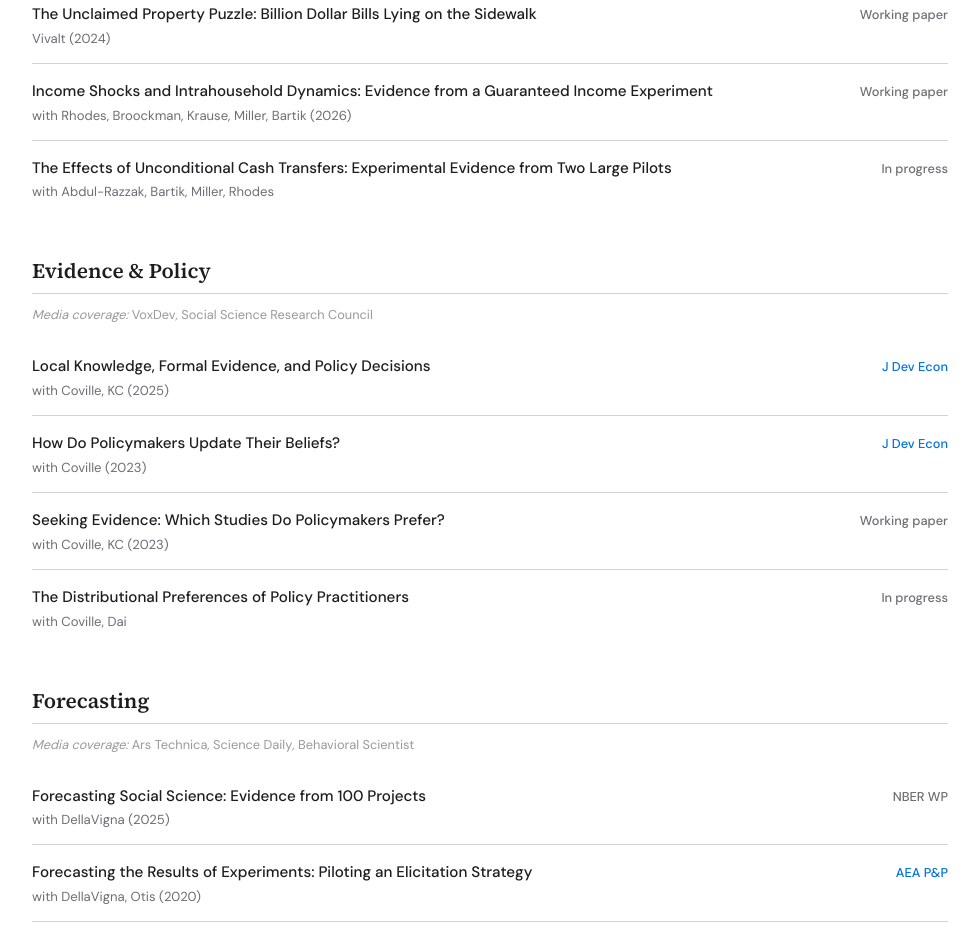
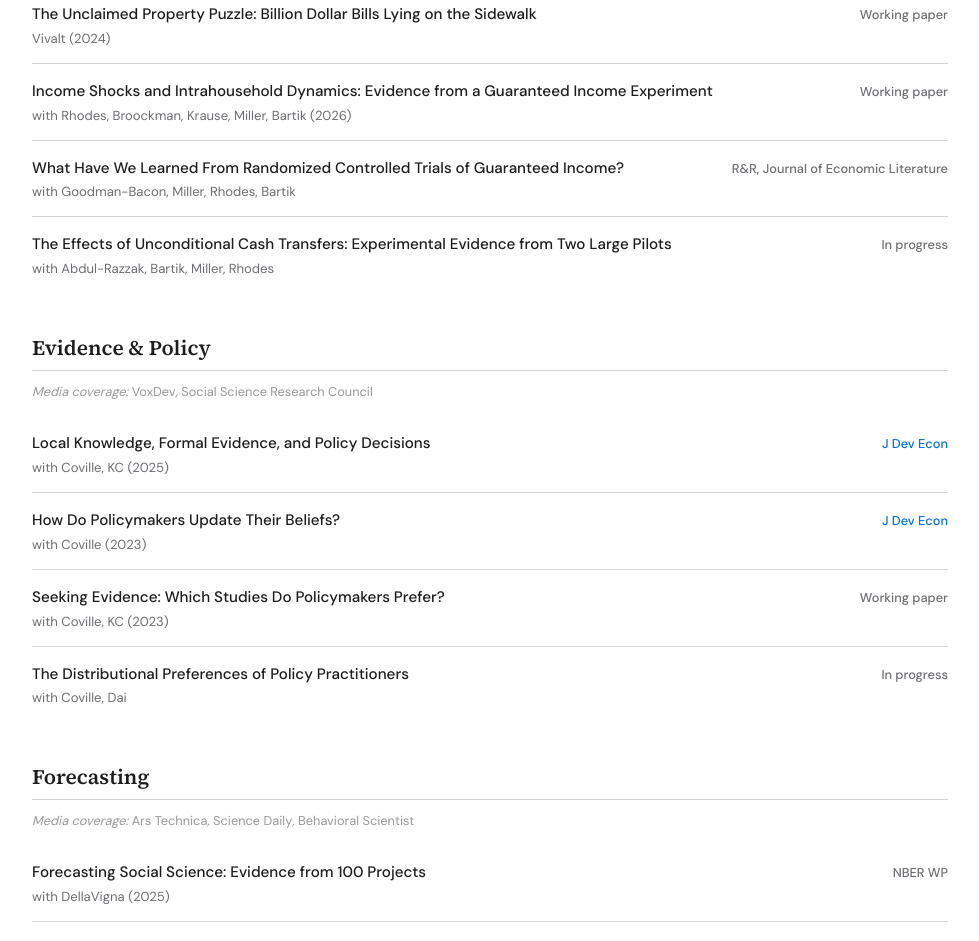
Before and after one commit to vivalt/website, a plain HTML site: page research.html in a window 1280 px wide. Shown: the part 821-1762 px from the top of the page, without its empty margins (150-1129 px from the left). Drawn offline with Linux system fonts and the light colour scheme.

Commit message:
Update website

```diff
--- a/research.html
+++ b/research.html
@@ -209,6 +209,13 @@ footer .links { display: flex; gap: 1.5rem; }
       </li>
       <li>
         <div>
+          <div class="paper-title">What Have We Learned From Randomized Controlled Trials of Guaranteed Income?</div>
+          <div class="paper-authors">with Goodman-Bacon, Miller, Rhodes, Bartik</div>
+        </div>
+        <div class="paper-status">R&R, Journal of Economic Literature</div>
+      </li>
+      <li>
+        <div>
           <div class="paper-title">The Effects of Unconditional Cash Transfers: Experimental Evidence from Two Large Pilots</div>
           <div class="paper-authors">with Abdul-Razzak, Bartik, Miller, Rhodes</div>
         </div>
```
